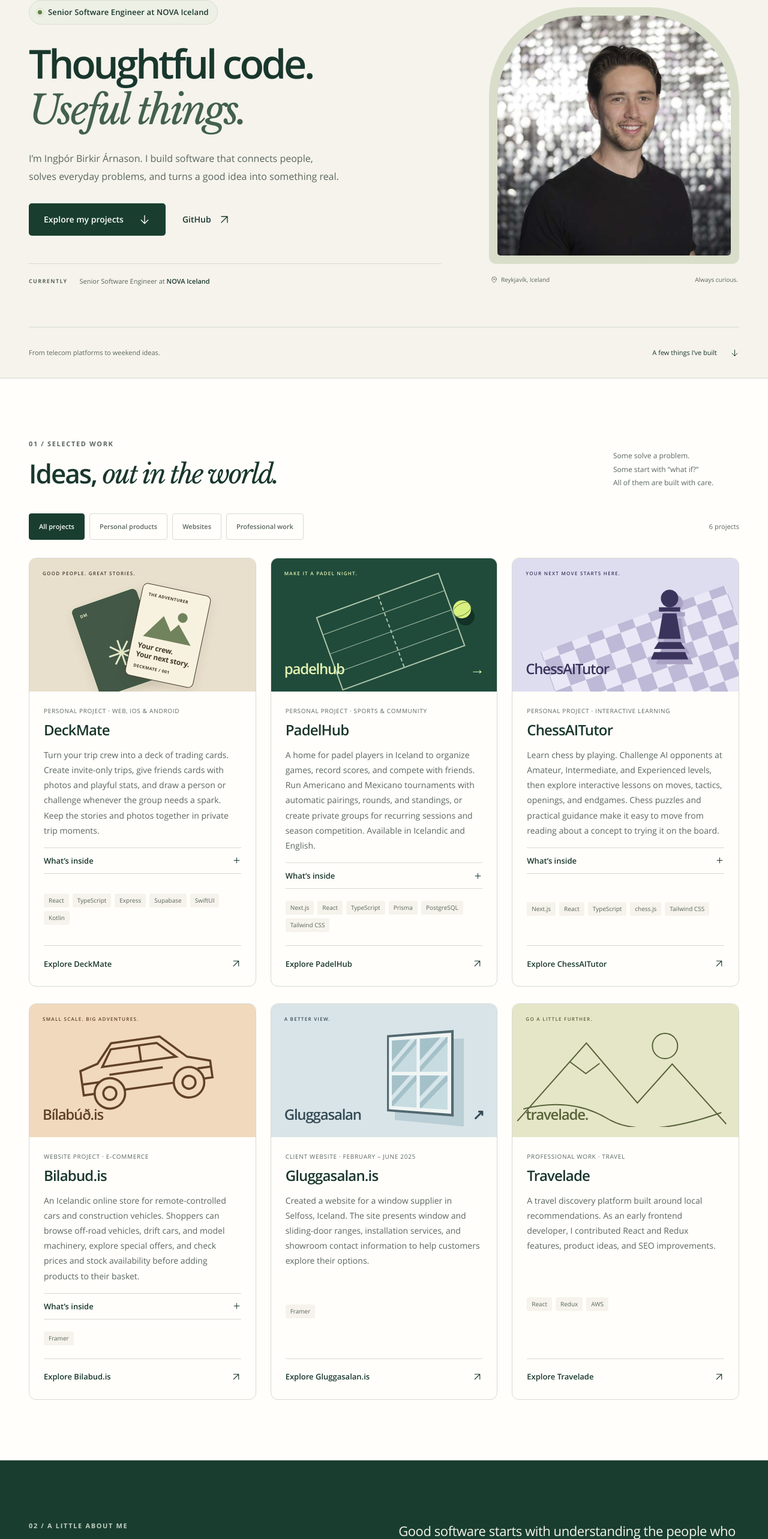
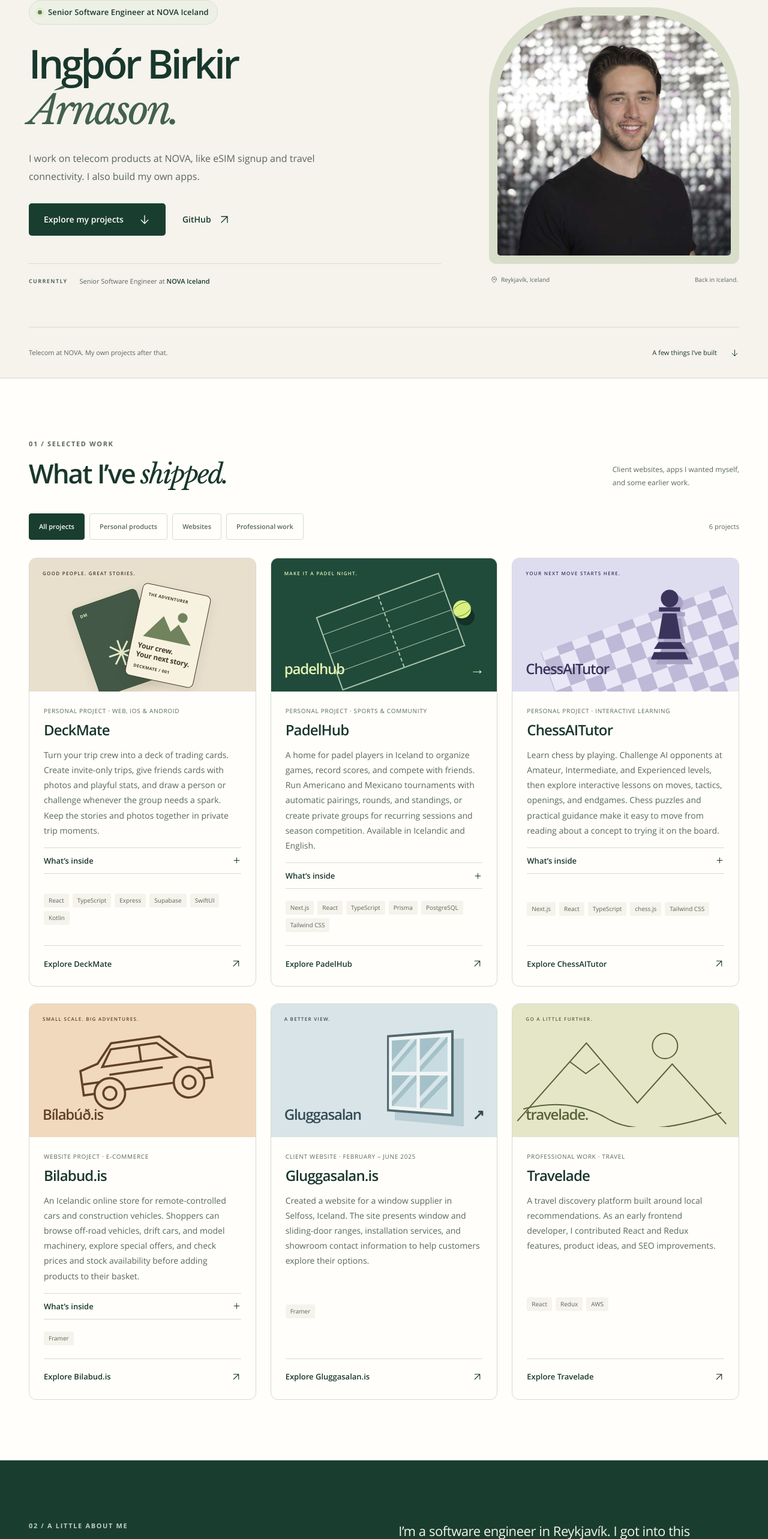
Before and after one commit to ingthorb/homepage, a React (Create React App) app: page / in a window 1280 px wide. Shown: the part 178-2744 px from the top of the page at 60% size. Built offline with nearby package versions, Linux system fonts and the light colour scheme.

Commit message:
Update home page

```diff
--- a/public/resumeData.json
+++ b/public/resumeData.json
@@ -2,7 +2,7 @@
   "main": {
     "name": "Ingþór Birkir Árnason",
     "image": "ingthor-profile.png",
-    "bio": "I’m a Senior Software Engineer based in Reykjavík, Iceland, specializing in full-stack web development, CI/CD, and DevOps. At NOVA Iceland, I build customer-facing telecom solutions, including mobile eSIM signup and travel connectivity. Previously, I worked on self-service data platforms at Swisscom, where I also served as my team’s Security Champion. Outside work, I build products that bring people together and make learning more hands-on: DeckMate, PadelHub, and ChessAITutor. I enjoy football, outdoor activities, and taking on new challenges.",
+    "bio": "At NOVA I work on customer-facing telecom products, including mobile eSIM signup and travel connectivity. Before that I was at Swisscom in Switzerland, building self-service data platforms and acting as my team’s Security Champion. DeckMate, PadelHub, and ChessAITutor are projects I started myself.",
     "email": "ingthorb@gmail.com",
     "address": {
       "city": "Reykjavík",
@@ -59,19 +59,19 @@
         "company": "NOVA Iceland",
         "title": "Senior Software Engineer",
         "years": "October 2024 – Present",
-        "description": "Developed a mobile eSIM self-service signup flow and contributed to the Travel eSIM solution, helping customers get connected in just four clicks. Improve backend reliability and scalability across customer-facing telecom platforms."
+        "description": "Built the mobile eSIM self-service signup flow and worked on the Travel eSIM solution, which gets customers connected in four clicks. I also work on backend reliability and scalability for the customer-facing platforms."
       },
       {
         "company": "Swisscom",
         "title": "Senior Software Engineer for Data, Analytics & AI",
         "years": "April 2024 – September 2024",
-        "description": "Continued work on internal self-service data platforms, data management, and secure software delivery, helping teams discover and use data across Swisscom."
+        "description": "Kept working on internal self-service data platforms, data management, and secure delivery, so teams at Swisscom could find and use their data."
       },
       {
         "company": "Swisscom",
         "title": "Software Engineer for Data, Analytics & AI",
         "years": "August 2021 – March 2024",
-        "description": "Built and maintained full-stack self-service data applications and CI/CD pipelines. Helped introduce metadata and data-lineage tooling so teams could understand downstream dependencies. As Security Champion, maintained security documentation and automated code and dependency checks. Supported the team’s AWS cloud journey."
+        "description": "Built and maintained full-stack self-service data applications and CI/CD pipelines. Helped introduce metadata and data-lineage tooling so teams could see what depended on their data. As Security Champion, kept the security docs up to date and automated code and dependency checks. Supported the team’s move to AWS."
       },
       {
         "company": "AVINTIS SA",
--- a/src/App.js
+++ b/src/App.js
@@ -44,7 +44,7 @@ export default function App() {
                 </a>
                 {error ? (
                     <div role="alert">
-                        <h1>Let’s try that again.</h1>
+                        <h1>The page didn’t load.</h1>
                         <p>
                             The portfolio couldn’t load. Please check your
                             connection.
--- a/src/Components/About.js
+++ b/src/Components/About.js
@@ -12,10 +12,11 @@ export default function About({ data }) {
                 <div>
                     <p className="eyebrow">02 / A LITTLE ABOUT ME</p>
                     <h2 id="about-heading">
-                        An engineer.
-                        <br />A builder.
+                        Reykjavík,
                         <br />
-                        <span className="serif">A curious person.</span>
+                        then Switzerland,
+                        <br />
+                        <span className="serif">then home.</span>
                     </h2>
                     <a
                         className="text-link"
@@ -28,26 +29,24 @@ export default function About({ data }) {
                 </div>
                 <div className="about-copy">
                     <p className="lead">
-                        Good software starts with understanding the people who
-                        use it.
+                        I’m a software engineer in Reykjavík. I got into this
+                        because I like making things, and I still do that when
+                        I’m not at work.
                     </p>
                     <p>{data.bio}</p>
                     <div className="about-notes">
                         <div>
                             <span className="mini-label">HOW I WORK</span>
                             <p>
-                                From frontend details to backend reliability and
-                                the pipelines in between.
+                                I stay with a feature from the UI to the backend
+                                and the deploy pipeline.
                             </p>
                         </div>
                         <div>
                             <span className="mini-label">
                                 AWAY FROM THE SCREEN
                             </span>
-                            <p>
-                                Football, outdoor adventures, and finding the
-                                next thing to learn.
-                            </p>
+                            <p>Football, time outside, and padel.</p>
                         </div>
                     </div>
                 </div>
--- a/src/Components/Footer.js
+++ b/src/Components/Footer.js
@@ -7,20 +7,20 @@ export default function Footer({ data }) {
             <div className="container">
                 <div className="contact-main">
                     <div>
-                        <p className="eyebrow">04 / SAY HELLO</p>
+                        <p className="eyebrow">04 / CONTACT</p>
                         <h2>
-                            Have something
+                            Send me
                             <br />
-                            <span className="serif">in mind?</span>
+                            <span className="serif">an email.</span>
                         </h2>
                         <p>
-                            A project, a question, or just a good conversation.
+                            For work, a project,
                             <br />
-                            I’d love to hear from you.
+                            or just to say hello.
                         </p>
                     </div>
                     <a className="contact-email" href={`mailto:${data.email}`}>
-                        <span>LET’S START A CONVERSATION</span>
+                        <span>EMAIL</span>
                         {data.email}
                         <Icon name="external" />
                     </a>
--- a/src/Components/Header.js
+++ b/src/Components/Header.js
@@ -56,7 +56,7 @@ export default function Header({ data }) {
                             href="#contact"
                             onClick={close}
                         >
-                            Let’s talk <Icon name="external" />
+                            Contact <Icon name="external" />
                         </a>
                     </nav>
                 </div>
@@ -68,14 +68,13 @@ export default function Header({ data }) {
                         Senior Software Engineer at NOVA Iceland
                     </p>
                     <h1>
-                        Thoughtful code.
+                        Ingþór Birkir
                         <br />
-                        <span className="serif">Useful things.</span>
+                        <span className="serif">Árnason.</span>
                     </h1>
                     <p className="hero-intro">
-                        I’m Ingþór Birkir Árnason. I build software that
-                        connects people, solves everyday problems, and turns a
-                        good idea into something real.
+                        I work on telecom products at NOVA, like eSIM signup
+                        and travel connectivity. I also build my own apps.
                     </p>
                     <div className="hero-actions">
                         <a className="button button-primary" href="#portfolio">
@@ -111,12 +110,12 @@ export default function Header({ data }) {
                         <span>
                             <Icon name="pin" /> Reykjavík, Iceland
                         </span>
-                        <span>Always curious.</span>
+                        <span>Back in Iceland.</span>
                     </figcaption>
                 </figure>
             </div>
             <div className="container hero-bottom">
-                <p>From telecom platforms to weekend ideas.</p>
+                <p>Telecom at NOVA. My own projects after that.</p>
                 <a href="#portfolio">
                     A few things I’ve built <Icon name="down" />
                 </a>
--- a/src/Components/Portfolio.js
+++ b/src/Components/Portfolio.js
@@ -23,16 +23,14 @@ export default function Portfolio({ data }) {
                     <div>
                         <p className="eyebrow">01 / SELECTED WORK</p>
                         <h2 id="projects-heading">
-                            Ideas,{" "}
-                            <span className="serif">out in the world.</span>
+                            What I’ve{" "}
+                            <span className="serif">shipped.</span>
                         </h2>
                     </div>
                     <p>
-                        Some solve a problem.
+                        Client websites, apps I wanted myself,
                         <br />
-                        Some start with “what if?”
-                        <br />
-                        All of them are built with care.
+                        and some earlier work.
                     </p>
                 </div>
                 <div className="project-toolbar">
--- a/src/Components/Resume.js
+++ b/src/Components/Resume.js
@@ -11,17 +11,15 @@ export default function Resume({ data }) {
             <div className="container">
                 <div className="section-heading">
                     <div>
-                        <p className="eyebrow">03 / THE JOURNEY SO FAR</p>
+                        <p className="eyebrow">03 / EXPERIENCE</p>
                         <h2 id="experience-heading">
-                            Built on <span className="serif">experience.</span>
+                            Jobs I’ve <span className="serif">had.</span>
                         </h2>
                     </div>
                     <p>
-                        Teams in Iceland and Switzerland.
+                        Iceland and Switzerland.
                         <br />
-                        Products used by real people.
-                        <br />
-                        Something learned at every step.
+                        From a student job to telecom.
                     </p>
                 </div>
                 <div className="experience-grid">
@@ -71,8 +69,8 @@ export default function Resume({ data }) {
                 <div className="skills">
                     <div>
                         <Icon name="code" />
-                        <h3>My toolkit</h3>
-                        <p>The right tools for the problem.</p>
+                        <h3>Skills</h3>
+                        <p>What I use most.</p>
                     </div>
                     <ul aria-label="Technical skills">
                         {data.skills.map((skill) => (
```
